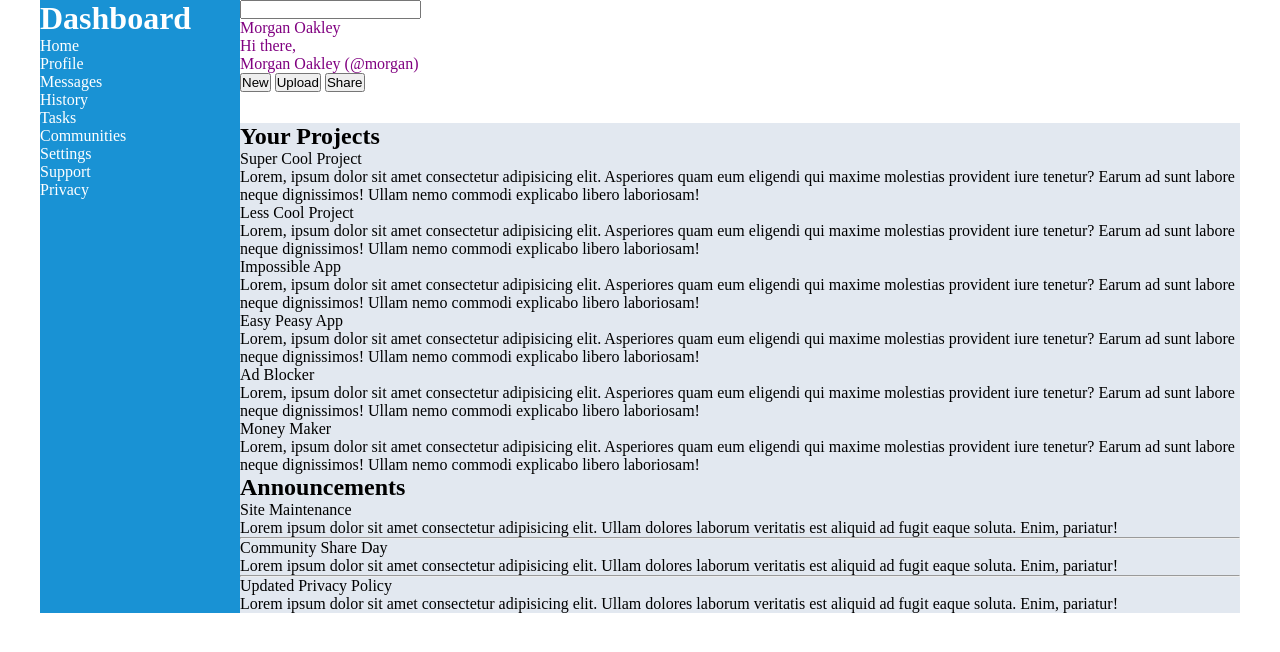
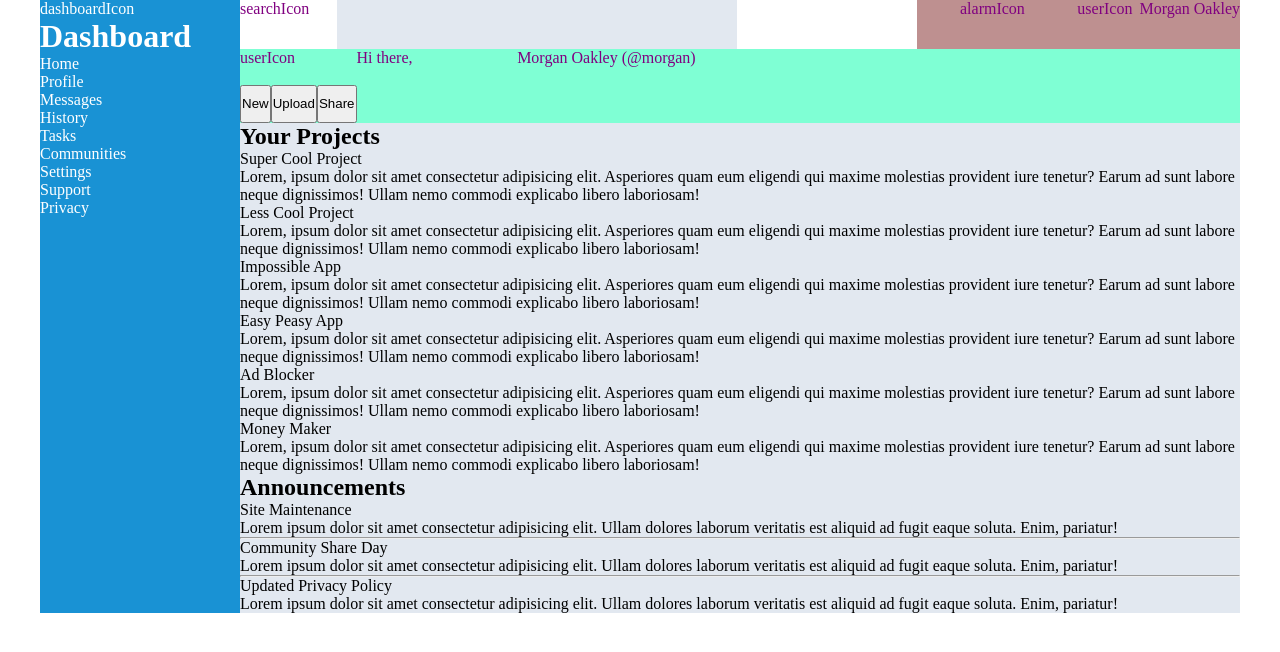
Before and after one commit to joshunk/odinAdminDashboard, a plain HTML site: page index.html in a window 1280 px wide. Drawn offline with Linux system fonts and the light colour scheme.

Commit message:
Add in grid to upper header elements

```diff
--- a/index.html
+++ b/index.html
@@ -8,20 +8,29 @@
   </head>
   <body>
     <header class="header">
-      <div id="headerUpper">
-        <input id="searchBar" type="text" />
-        <p>Morgan Oakley</p>
+      <div class="headerUpper">
+        <div>searchIcon</div>
+        <input class="searchBar" type="text" />
+        <div class="upperRight">
+          <div>alarmIcon</div>
+          <div>userIcon</div>
+          <div>Morgan Oakley</div>
+        </div>
       </div>
       <div class="headerLower">
+        <div>userIcon</div>
         <p>Hi there,</p>
         <p>Morgan Oakley (@morgan)</p>
-        <button>New</button>
-        <button>Upload</button>
-        <button>Share</button>
+        <div class="headerButtons">
+          <button>New</button>
+          <button>Upload</button>
+          <button>Share</button>
+        </div>
       </div>
     </header>
 
     <sidebar class="sidebar">
+      <div>dashboardIcon</div>
       <h1>Dashboard</h1>
       <div>Home</div>
       <div>Profile</div>
--- a/style.css
+++ b/style.css
@@ -22,12 +22,48 @@ body{
 .header{
     grid-column: 2 / 3;
     grid-row: 1 / 2;
+    display: grid;
+    grid-template-rows: 1fr 1.5fr;
     background-color: white;
     color: purple;
 }
+
+.headerUpper{
+    grid-row: 1/2;
+    grid-column: 1/2;
+    display: grid;
+    grid-template-columns: 1fr 7fr 4fr;
+    gap: 1rem;
+}
+.headerLower{
+    display: grid;
+    background-color: aquamarine;
+    grid-template-columns: 1fr 2fr 9fr;
+    grid-row: 1fr 1fr;
+}
+
+.headerButtons{
+    display: grid;
+    grid-template-columns: repeat(3, 1fr);
+}
+
 
 .main{
     background-color: #e2e8f0;
     grid-column: 2/2;
     grid-row: 2/2;
 }
+
+.searchBar{
+    background-color: #e2e8f0;
+    border: none;
+    width: 25rem;
+    grid-column: 2/ 3;
+}
+
+.upperRight{
+    display: grid;
+    grid-template-columns: 1fr 1fr 1fr;
+    background-color: rgb(190, 144, 144);
+    justify-items: end;
+}
```
